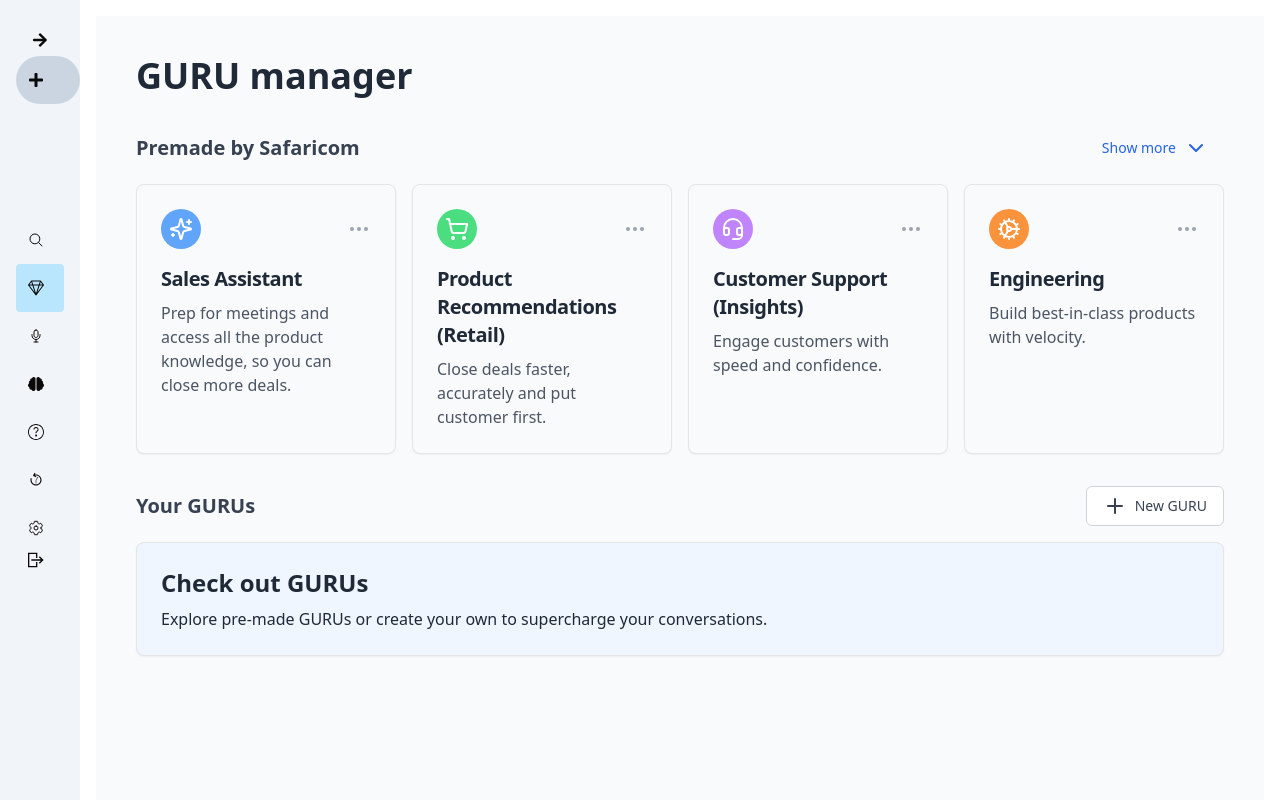
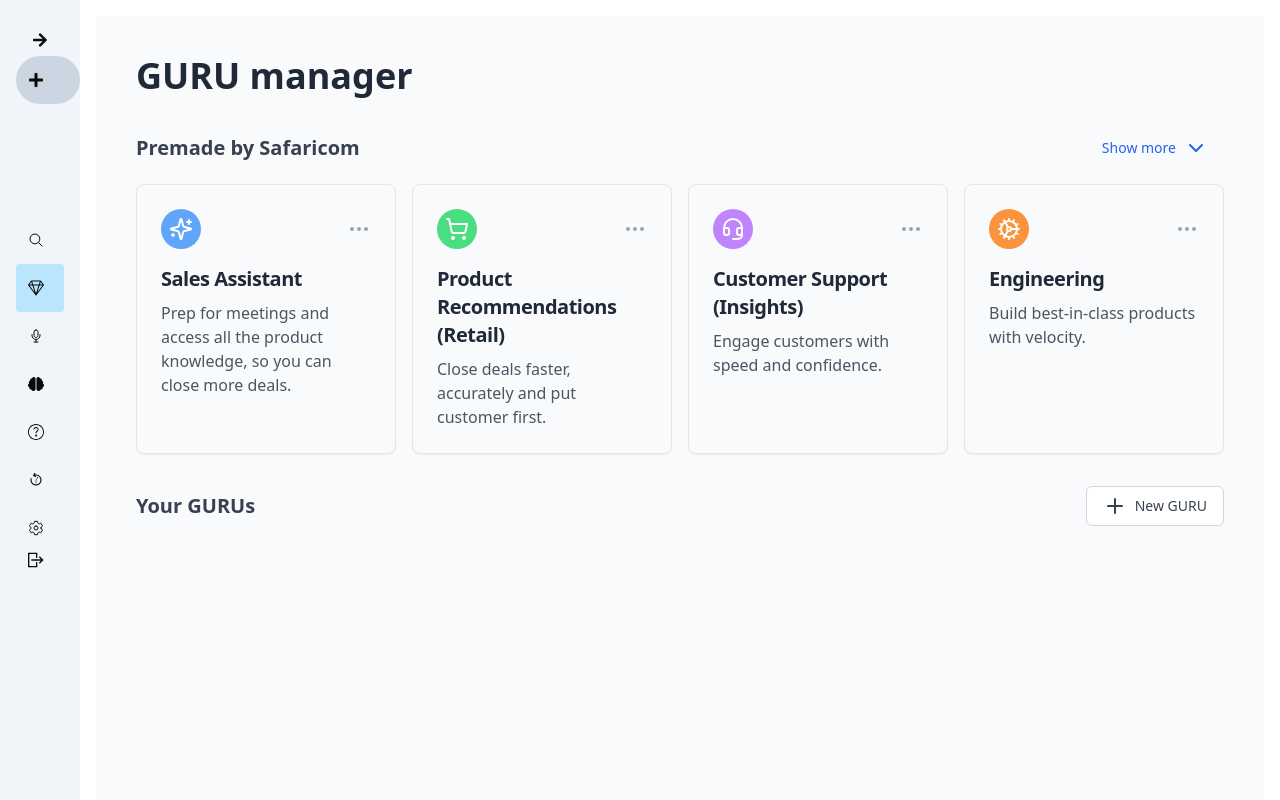
Before and after one commit to collinskrotich/Guru-AI, a Next.js app: page /application/guru in a window 1280 px wide. Built offline with nearby package versions, Linux system fonts and the light colour scheme.

Commit message:
update guru page

```diff
--- a/app/application/guru/page.tsx
+++ b/app/application/guru/page.tsx
@@ -147,12 +147,12 @@
             <Plus className="mr-2" /> New GURU
           </Button>
         </div>
-        <Card className="bg-blue-50 text-gray-800 shadow-sm">
+        {/* <Card className="bg-blue-50 text-gray-800 shadow-sm">
           <CardContent className="p-6">
             <h3 className="text-2xl font-bold mb-2">Check out GURUs</h3>
             <p>Explore pre-made GURUs or create your own to supercharge your conversations.</p>
           </CardContent>
-        </Card>
+        </Card> */}
       </div>
     </div>
   );
```
